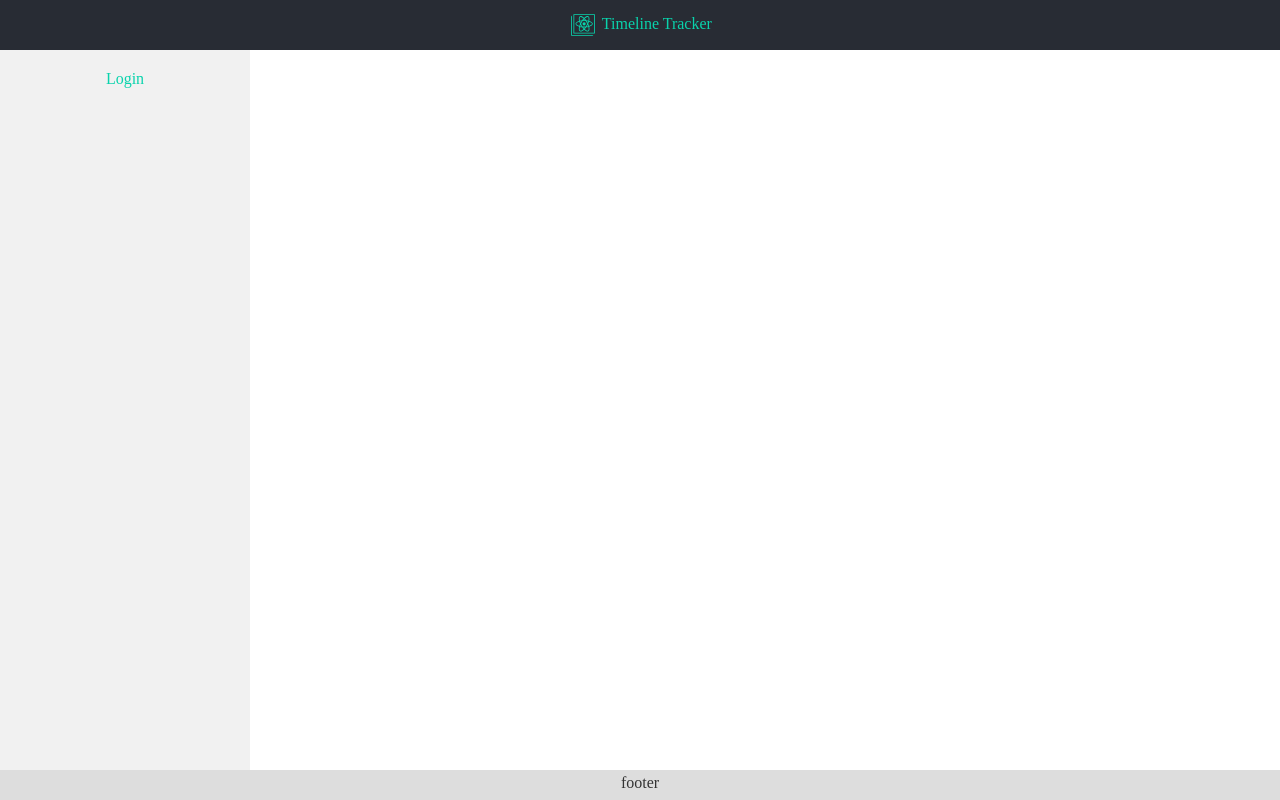
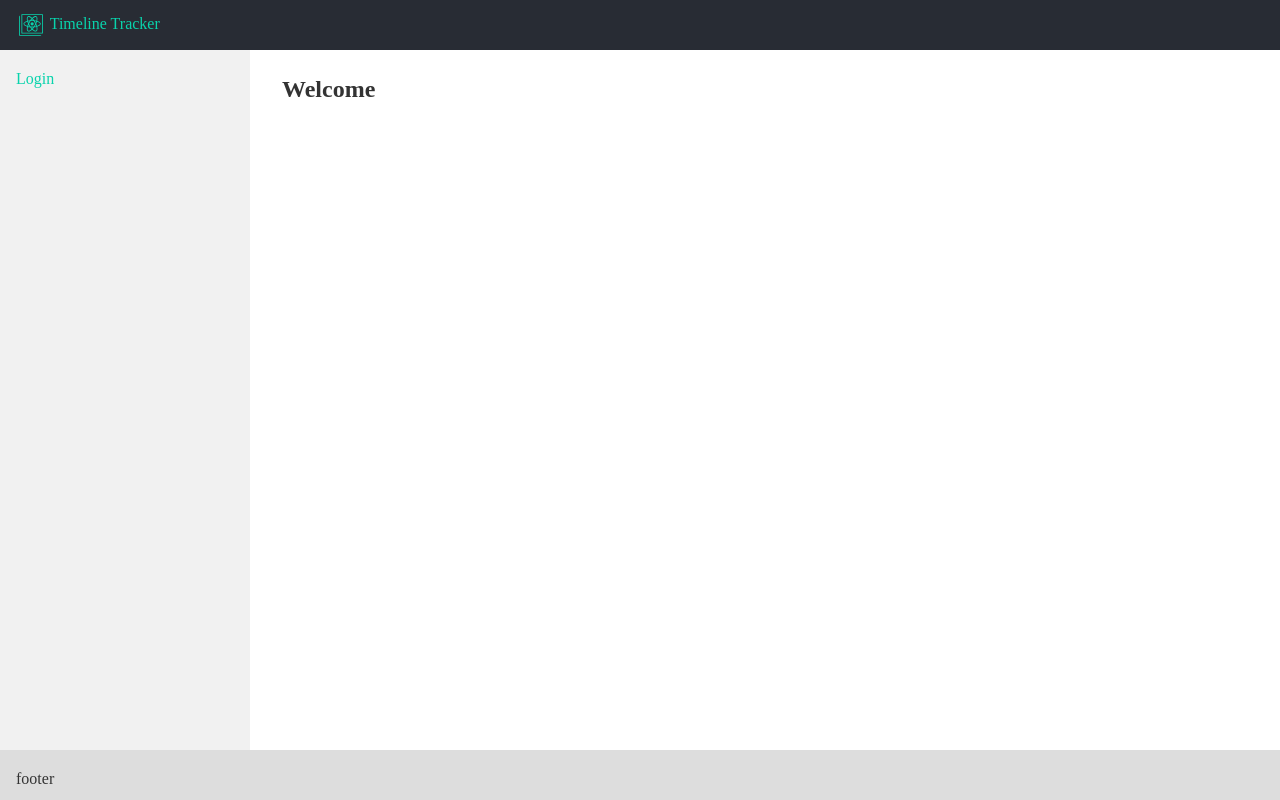
Before and after one commit to suefeng/hack_life, a React (Create React App) app in the folder frontend/: page / in a window 1280 px wide. Built offline with nearby package versions, Linux system fonts and the light colour scheme.

Commit message:
more style updates

```diff
--- a/frontend/src/App.css
+++ b/frontend/src/App.css
@@ -12,13 +12,12 @@ body {
   color: #333;
   display: grid;
   grid-template-columns: 250px auto;
-  grid-template-rows: 50px auto 30px;
+  grid-template-rows: 50px auto 50px;
   min-height: 100vh;
 }
 
 .app > * {
   display: flex;
-  justify-content: center;
 }
 
 .app-logo {
@@ -31,7 +30,7 @@ body {
   color: white;
   grid-column: 1 / 3;
   align-items: center;
-  text-align: left;
+  padding: 0 1rem
 }
 
 a {
@@ -40,14 +39,14 @@ a {
 }
 
 .app-main-section {
-  text-align: left;
+  padding: 0 2rem;
 }
 .app-sidebar {
   background: #f1f1f1;
   padding: 1rem;
-  text-align: left;
 }
 .app-footer {
   background: #ddd;
   grid-column: 1 / 3;
+  padding: 1rem;
 }
--- a/frontend/src/App.js
+++ b/frontend/src/App.js
@@ -2,6 +2,7 @@ import React from 'react';
 import { BrowserRouter as Router, Route, Link } from 'react-router-dom';
 import logo from './logo.svg';
 import './App.css';
+import Home from './Home';
 import Login from './Login';
 
 function App() {
@@ -15,6 +16,7 @@ function App() {
           <a href="/login">Login</a>
         </aside>
         <section class="app-main-section">
+          <Route exact path="/" component={Home} />
           <Route exact path="/login" component={Login} />
         </section>
         <footer class="app-footer">
--- /dev/null
+++ b/frontend/src/Home.js
@@ -0,0 +1,18 @@
+import React from 'react';
+
+class Home extends React.Component {
+    constructor(props) {
+        super(props);
+    }
+
+    render() {
+        return (
+            <div class="home">
+                <h1>Welcome</h1>
+
+            </div>
+        );
+    }
+}
+
+export default Home;
```
